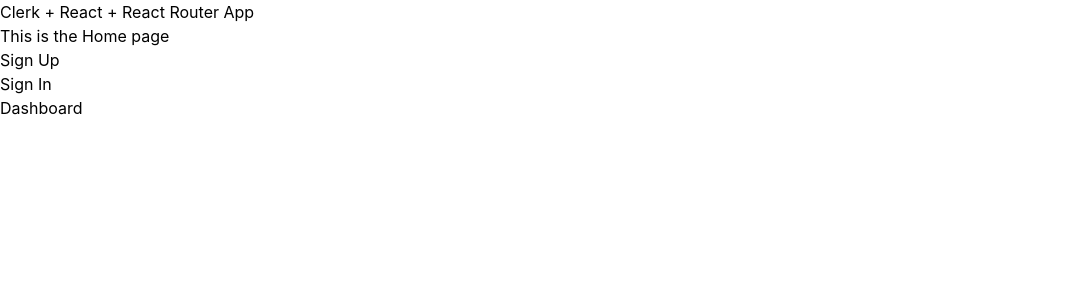
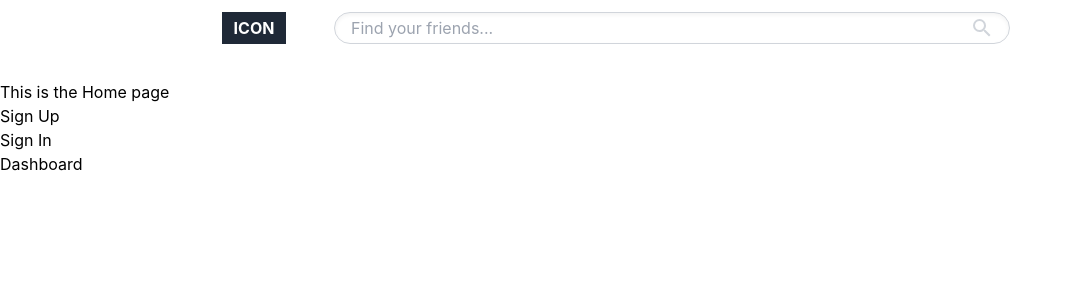
Before and after one commit to datderek/nofomo, a React (Vite) app in the folder frontend/: page / in a window 1280 px wide. Shown: the top 300 px of the page, without its empty margins (0-1073 px from the left). Built offline with nearby package versions, Linux system fonts and the light colour scheme; no server answers.

Commit message:
Create layout for Navbar

```diff
--- /dev/null
+++ b/frontend/src/components/Navbar/Navbar.jsx
@@ -0,0 +1,46 @@
+import { Link } from 'react-router-dom';
+import { SignedIn, UserButton } from '@clerk/clerk-react';
+
+export default function Navbar() {
+  return (
+    <nav className="fixed h-14 w-full">
+      <div className="mx-auto h-full max-w-[900px] px-8 flex justify-center items-center">
+        <div className="flex-none mr-12">
+          <Link to="/dashboard">
+            <div className="w-16 h-8 flex justify-center items-center bg-gray-800 text-white font-bold">
+              ICON
+            </div>
+          </Link>
+        </div>
+        <div className="flex-1 flex justify-center items-center relative">
+          <svg
+            xmlns="http://www.w3.org/2000/svg"
+            className="flex-none h-6 w-6 absolute right-4 fill-gray-300"
+            viewBox="0 0 24 24"
+          >
+            <title>magnify</title>
+            <path d="M9.5,3A6.5,6.5 0 0,1 16,9.5C16,11.11 15.41,12.59 14.44,13.73L14.71,14H15.5L20.5,19L19,20.5L14,15.5V14.71L13.73,14.44C12.59,15.41 11.11,16 9.5,16A6.5,6.5 0 0,1 3,9.5A6.5,6.5 0 0,1 9.5,3M9.5,5C7,5 5,7 5,9.5C5,12 7,14 9.5,14C12,14 14,12 14,9.5C14,7 12,5 9.5,5Z" />
+          </svg>
+          <input
+            type="text"
+            placeholder="Find your friends..."
+            className="h-8 w-full px-4 rounded-full shadow-inner border border-gray-300"
+          />
+        </div>
+        <div className="flex-none ml-12">
+          <div className="flex justify-center">
+            <SignedIn>
+              <UserButton
+                appearance={{
+                  elements: {
+                    userButtonAvatarBox: 'w-9 h-9',
+                  },
+                }}
+              />
+            </SignedIn>
+          </div>
+        </div>
+      </div>
+    </nav>
+  );
+}
--- a/frontend/src/layouts/RootLayout.jsx
+++ b/frontend/src/layouts/RootLayout.jsx
@@ -1,5 +1,6 @@
 import { Outlet, useNavigate } from 'react-router-dom';
-import { ClerkProvider, SignedIn, UserButton } from '@clerk/clerk-react';
+import { ClerkProvider } from '@clerk/clerk-react';
+import Navbar from '../components/Navbar/Navbar';
 
 const PUBLISHABLE_KEY = import.meta.env.VITE_CLERK_PUBLISHABLE_KEY;
 
@@ -16,17 +17,8 @@
       routerReplace={(to) => navigate(to, { replace: true })}
       publishableKey={PUBLISHABLE_KEY}
     >
-      <header className="header">
-        <div>
-          <div>
-            <p>Clerk + React + React Router App</p>
-          </div>
-          <SignedIn>
-            <UserButton />
-          </SignedIn>
-        </div>
-      </header>
-      <div className="h-screen">
+      <Navbar />
+      <div className="h-screen pt-20">
         <Outlet />
       </div>
     </ClerkProvider>
```
